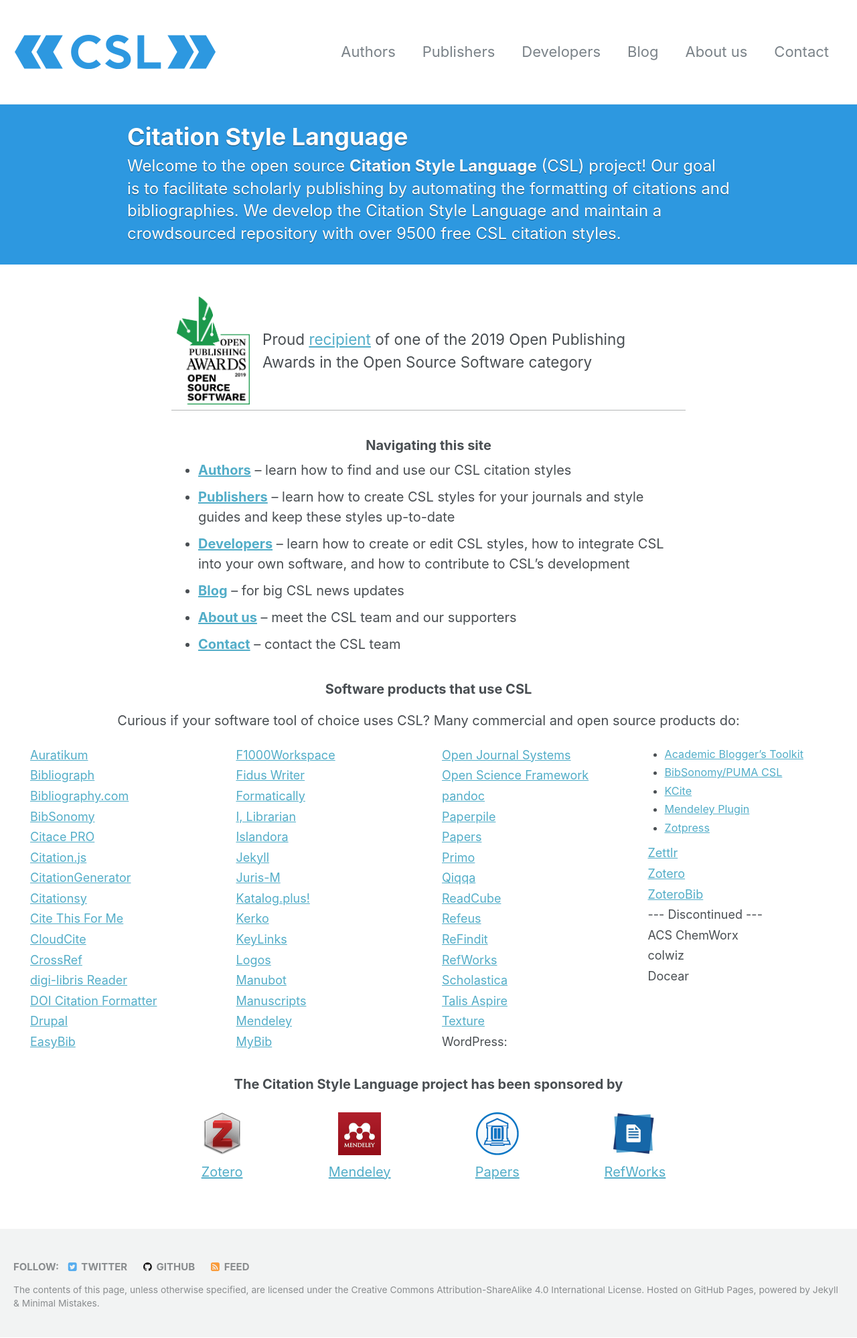
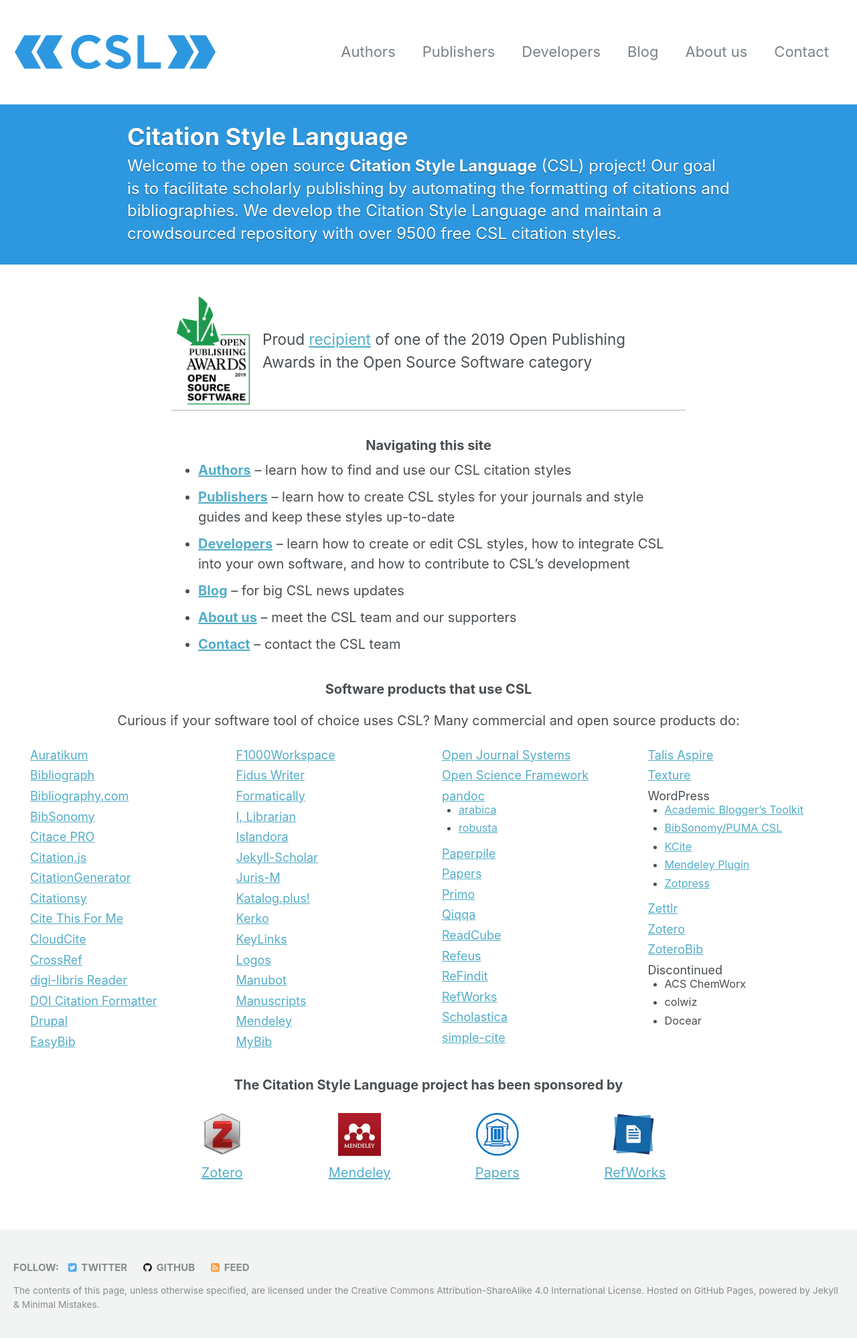
Before and after one commit to citation-style-language/citation-style-language.github.io, a Jekyll site: the page built from _pages/index.md, in a window 1280 px wide. Shown: the whole page at 67% size. Built offline with Jekyll 4.4.1, drawn with Linux system fonts in a browser that asks for light colours; the list of posts is cut into pages by our own code.

Commit message:
Updates to CSL products listing

```diff
--- a/_pages/index.md
+++ b/_pages/index.md
@@ -48,7 +48,7 @@
     url: https://i-librarian.net/
   - title: Islandora
     url: https://islandora.ca/
-  - title: Jekyll
+  - title: Jekyll-Scholar
     url: https://github.com/inukshuk/jekyll-scholar
   - title: Juris-M
     url: https://juris-m.github.io/
@@ -74,6 +74,11 @@
     url: https://osf.io/
   - title: pandoc
     url: https://pandoc.org/
+    children:
+    - title: arabica
+      url: https://github.com/periodicpoint/arabica
+    - title: robusta
+      url: https://github.com/periodicpoint/robusta
   - title: Paperpile
     url: https://paperpile.com/
   - title: Papers
@@ -92,11 +97,13 @@
     url: https://refworks.proquest.com/
   - title: Scholastica
     url: https://scholasticahq.com/
+  - title: simple-cite
+    url: https://github.com/lewisacidic/simple-cite
   - title: Talis Aspire
     url: https://talis.com/talis-aspire/
   - title: Texture
     url: https://substance.io/texture/
-  - title: "WordPress:"
+  - title: WordPress
     children:
       - title: Academic Blogger’s Toolkit
         url: https://wordpress.org/plugins/academic-bloggers-toolkit/
@@ -114,10 +121,11 @@
     url: https://www.zotero.org/
   - title: ZoteroBib
     url: https://zbib.org/
-  - title: --- Discontinued ---
-  - title: ACS ChemWorx
-  - title: colwiz
-  - title: Docear
+  - title: Discontinued
+    children:
+      - title: ACS ChemWorx
+      - title: colwiz
+      - title: Docear
 ---
 
 <table style="margin: auto;max-width:768px;"><tr><td><img src="/assets/img/OSS-Vertical@2x.png" height="300px" width="200px"></td><td style="font-size:1.5em;">Proud <a href="https://openpublishingawards.org/index.php/citation-style-language/">recipient</a> of one of the 2019 Open Publishing Awards in the Open Source Software category</td></tr></table>
--- a/_sass/_csl.scss
+++ b/_sass/_csl.scss
@@ -122,7 +122,7 @@
 	line-height: 1.2;
 
 	margin-top: 0;
-	margin-bottom: 30px;
+	margin-bottom: 0;
 
 	li {
 		font-size: 0.9em;
```
